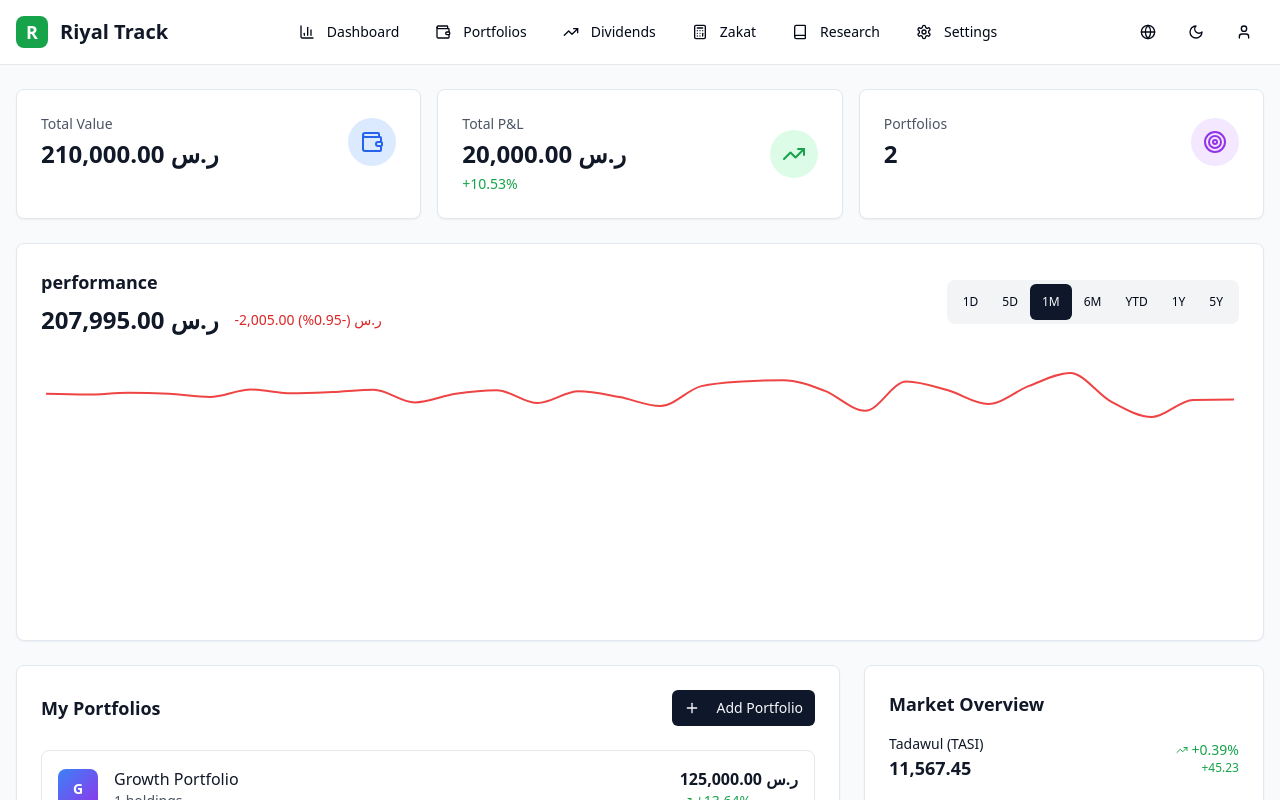
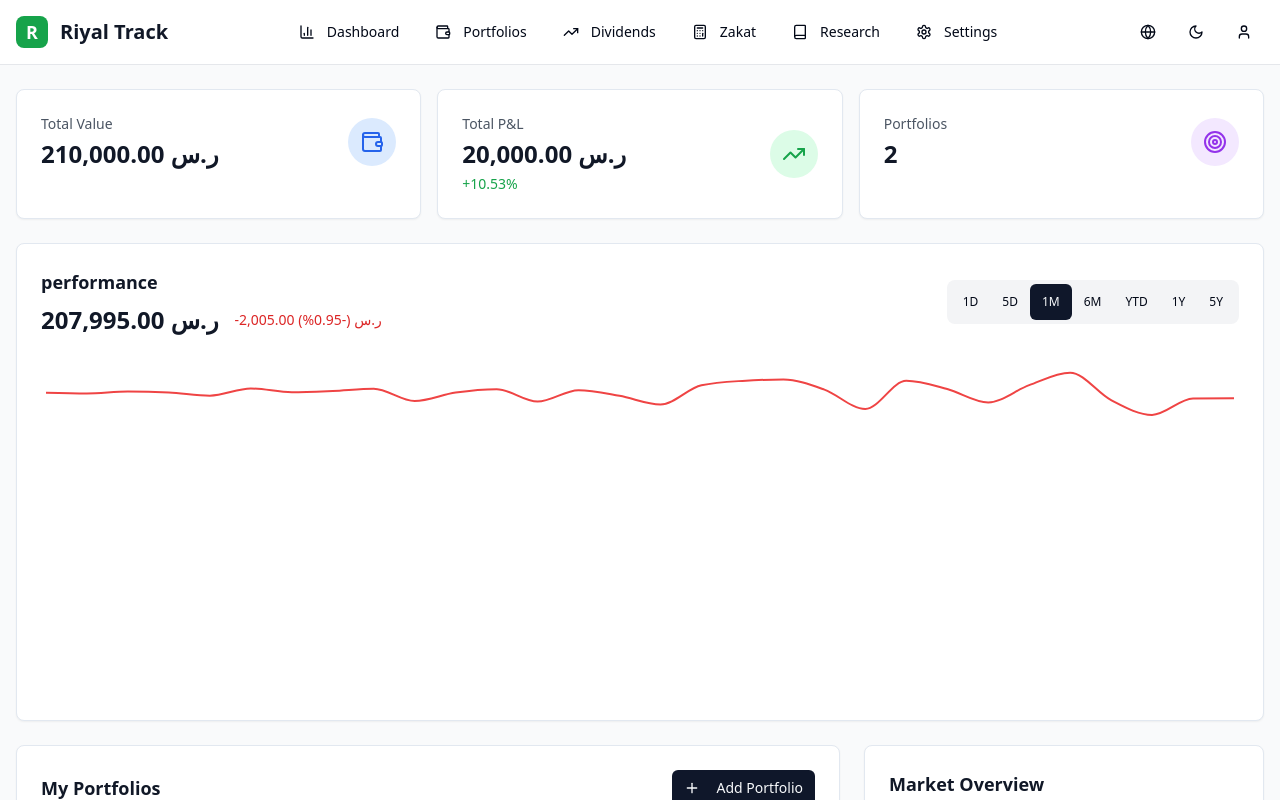
Before and after one commit to pin0oar/Test123, a React (Vite) app: page / in a window 1280 px wide. Shown: the top 800 px of the page. Built offline with nearby package versions, Linux system fonts and the light colour scheme.

Commit message:
Fix: Performance timeline graph x-axis overflow
Adjusted the PerformanceTimeline component to ensure the x-axis labels of the chart are contained within the graph's boundaries and do not overlap other sections.

```diff
--- a/src/components/dashboard/PerformanceTimeline.tsx
+++ b/src/components/dashboard/PerformanceTimeline.tsx
@@ -102,16 +102,21 @@ export const PerformanceTimeline = ({ totalValue }: PerformanceTimelineProps) =>
         </div>
       </div>
 
-      <div className="h-64">
+      <div className="h-80 mb-4">
         <ChartContainer config={chartConfig}>
           <ResponsiveContainer width="100%" height="100%">
-            <LineChart data={chartData}>
+            <LineChart
+              data={chartData}
+              margin={{ top: 5, right: 5, left: 5, bottom: 20 }}
+            >
               <XAxis
                 dataKey="displayDate"
                 axisLine={false}
                 tickLine={false}
                 tick={{ fontSize: 12 }}
                 className="text-gray-600 dark:text-gray-400"
+                height={40}
+                interval="preserveStartEnd"
               />
               <YAxis
                 hide
```
